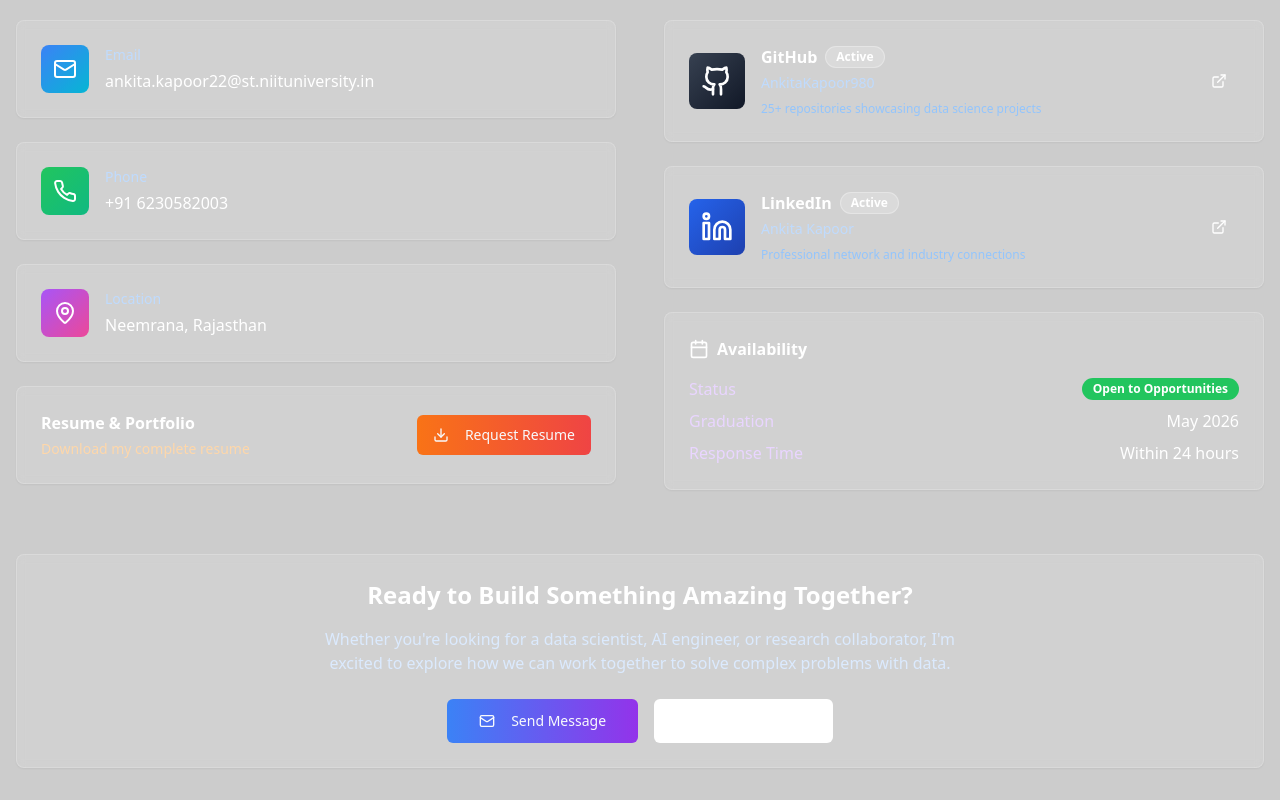
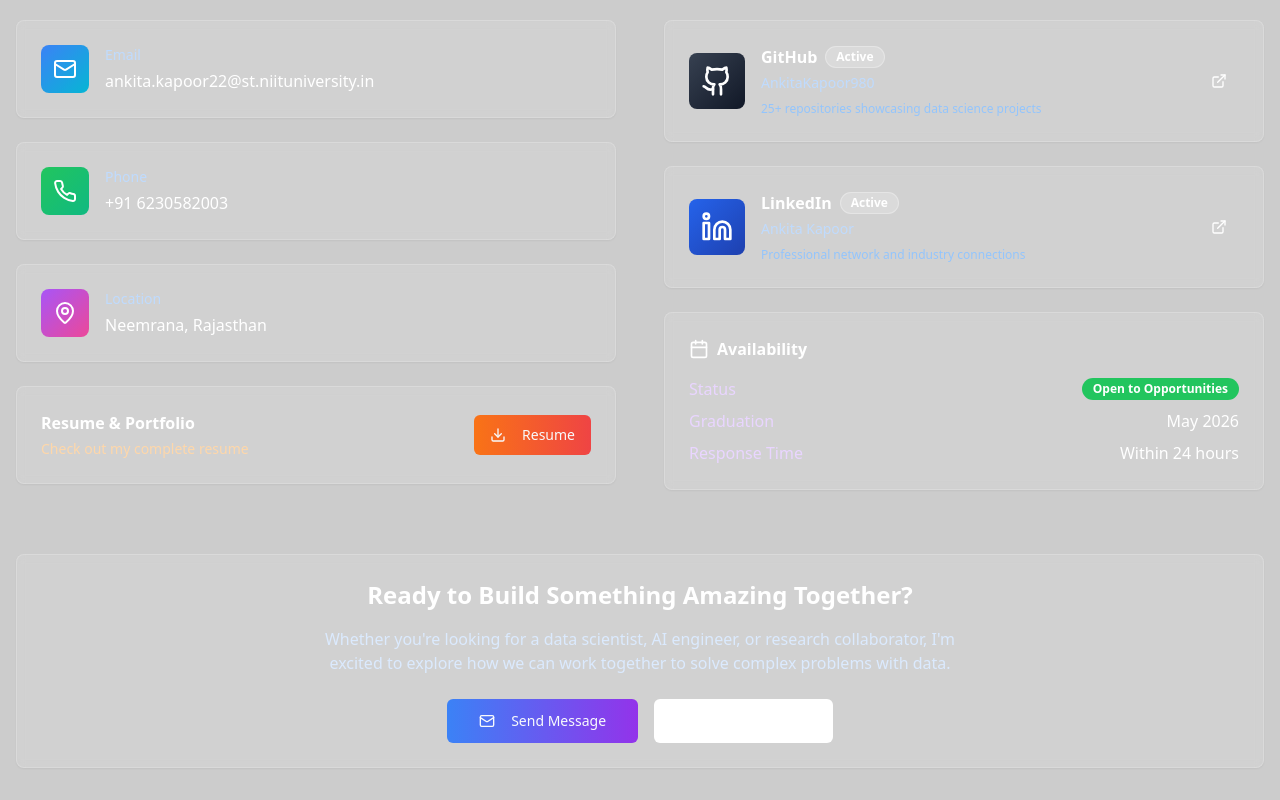
Before and after one commit to AnkitaKapoor980/Digital-Portfolio, a React (Vite) app: page / in a window 1280 px wide. Shown: the part 6270-7070 px from the top of the page. Built offline with nearby package versions, Linux system fonts and the light colour scheme.

Commit message:
Changes to the portfolio

```diff
--- a/src/components/Contact.tsx
+++ b/src/components/Contact.tsx
@@ -132,15 +132,19 @@ const Contact = () => {
                 <div className="flex items-center justify-between">
                   <div>
                     <h4 className="font-bold text-white mb-1">Resume & Portfolio</h4>
-                    <p className="text-sm text-orange-200">Download my complete resume</p>
+                    <p className="text-sm text-orange-200">Check out my complete resume</p>
                   </div>
                   <Button
                     className="bg-gradient-to-r from-orange-500 to-red-500 hover:scale-105 transition-transform duration-300"
                     asChild
                   >
-                    <a href="mailto:ankita.kapoor22@st.niituniversity.in?subject=Resume Request&body=Hello Ankita, I would like to request your resume." target="_blank" rel="noopener noreferrer">
+                    <a
+                      href="/Ankita_Kapoor_NIIT_University.pdf" // If placed in public folder
+                      target="_blank"
+                      rel="noopener noreferrer"
+                    >
                       <Download className="mr-2 h-4 w-4" />
-                      Request Resume
+                      Resume
                     </a>
                   </Button>
                 </div>
```
Also changed, not shown: 1 other file (tests, documents, lock files or other folders).
